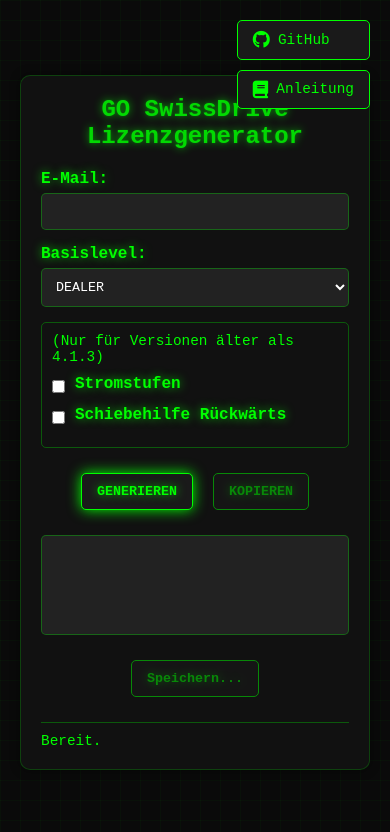
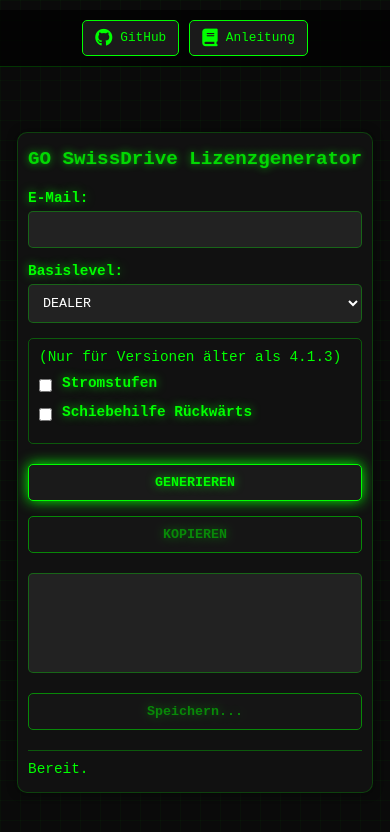
Before and after one commit to SGK-IoT/GO-SwissDrive-Keygen, a website: page index.html in a window 390 px wide. Drawn offline with nearby package versions, Linux system fonts and the light colour scheme.

Commit message:
Update index.html

```diff
--- a/index.html
+++ b/index.html
@@ -2,7 +2,7 @@
 <html lang="en">
 <head>
   <meta charset="UTF-8">
-  <meta name="viewport" content="width=device-width, initial-scale=1.0">
+  <meta name="viewport" content="width=device-width, initial-scale=1.0, maximum-scale=1.0, user-scalable=no">
   <title>GO SwissDrive Lizenzgenerator</title>
   <script src="https://cdnjs.cloudflare.com/ajax/libs/react/18.2.0/umd/react.production.min.js"></script>
   <script src="https://cdnjs.cloudflare.com/ajax/libs/react-dom/18.2.0/umd/react-dom.production.min.js"></script>
@@ -38,6 +38,7 @@
       justify-content: center;
       padding: 20px;
       overflow-x: hidden;
+      position: relative;
     }
 
     .app-container {
@@ -50,6 +51,7 @@
       padding: 20px;
       position: relative;
       overflow: hidden;
+      margin: 0 auto;
     }
 
     .app-container::before {
@@ -251,6 +253,59 @@
       font-size: 1.1rem;
     }
 
+    /* Mobile Responsiveness */
+    @media (max-width: 768px) {
+      body {
+        padding: 10px;
+      }
+
+      .app-container {
+        padding: 15px 10px;
+        margin-top: 80px; /* Space for the buttons at top */
+      }
+
+      h1 {
+        font-size: 1.2rem;
+        margin-top: 0;
+      }
+
+      .link-buttons {
+        position: fixed;
+        top: 10px;
+        right: 10px;
+        flex-direction: row;
+        width: 100%;
+        justify-content: center;
+        background-color: rgba(0, 0, 0, 0.7);
+        padding: 10px 0;
+        left: 0;
+        border-bottom: 1px solid rgba(0, 255, 0, 0.2);
+      }
+
+      .link-button {
+        padding: 8px 12px;
+        font-size: 0.8rem;
+      }
+
+      .button-container {
+        flex-direction: column;
+        gap: 5px;
+      }
+
+      .button-container button {
+        width: 100%;
+        margin: 5px 0;
+      }
+
+      .output-container {
+        max-height: 120px;
+      }
+
+      .input-group label, .checkbox-container {
+        font-size: 0.9rem;
+      }
+    }
+
     @keyframes pulse {
       0% {
         opacity: 0.8;
@@ -302,10 +357,10 @@
 
   <!-- Link-Buttons -->
   <div class="link-buttons">
-    <a href="https://github.com/SGK-IoT/GO-SwissDrive-Keygen" target="_blank" class="link-button">
+    <a href="https://github.com/USERNAME/goswissdrive-keygen" target="_blank" class="link-button">
       <i class="fab fa-github"></i> GitHub
     </a>
-    <a href="https://github.com/SGK-IoT/GO-SwissDrive-Keygen/wiki" target="_blank" class="link-button">
+    <a href="https://github.com/USERNAME/goswissdrive-keygen/wiki" target="_blank" class="link-button">
       <i class="fas fa-book"></i> Anleitung
     </a>
   </div>
@@ -319,7 +374,7 @@
     const PERMISSION_LEVEL_SALTS = {
       "DEALER": "2",
       "OEM": "4",
-      "SERVICE/GOD": "8",
+      "SERVICE": "8",
       "DEVELOPER": "20"
     };
 
```
